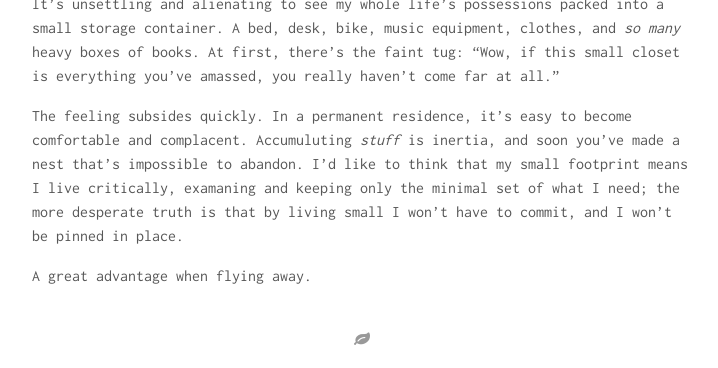
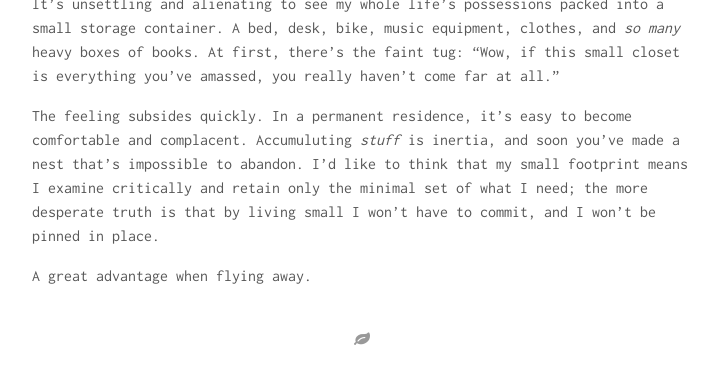
Before and after one commit to ajferrick/blog, a Jekyll site: the page built from _posts/2015-10-25-packing-and-storing.md, in a window 1280 px wide and 900 px high, scrolled down 645 px, cut to the strip 128-496 px from the top of the window. Shown: the whole strip, without its empty margins (278-996 px from the left). Built offline with Jekyll 4.4.1, drawn with Linux system fonts in a browser that asks for light colours; nearby versions of some CDN libraries; some of the changed text lies outside the part shown.

Commit message:
Some awkward wording. Not really pleased with this writing, overall.

```diff
--- a/_posts/2015-10-25-packing-and-storing.md
+++ b/_posts/2015-10-25-packing-and-storing.md
@@ -3,11 +3,11 @@ layout: post
 title: Packing and Storing
 ---
 
-[![](http://i.imgur.com/Q2deJHF.jpg)](http://i.imgur.com/Q2deJHF.jpg)
+![](http://i.imgur.com/Q2deJHF.jpg)
 
 It's unsettling and alienating to see my whole life's possessions packed into a small storage container. A bed, desk, bike, music equipment, clothes, and *so many* heavy boxes of books. At first, there's the faint tug: "Wow, if this small closet is everything you've amassed, you really haven't come far at all."
 
-The feeling subsides quickly. In a permanent residence, it's easy to become comfortable and complacent. Accumuluting *stuff* is inertia, and soon you've made a nest that's impossible to abandon. I'd like to think that my small footprint means I live critically, examaning and keeping only the minimal set of what I need; the more desperate truth is that by living small I won't have to commit, and I won't be pinned in place.
+The feeling subsides quickly. In a permanent residence, it's easy to become comfortable and complacent. Accumuluting *stuff* is inertia, and soon you've made a nest that's impossible to abandon. I'd like to think that my small footprint means I examine critically and retain only the minimal set of what I need; the more desperate truth is that by living small I won't have to commit, and I won't be pinned in place.
 
 A great advantage when flying away.
 
@@ -43,4 +43,4 @@ A collection of mostly office materials, to be hauled around in day-to-day work.
 - Fields Notes, Moleskin, and fine-point Sharpie pens
 - Passport, US State Dept.
 
-Toiletries, footwear, and [essential towels](http://hitchhikers.wikia.com/wiki/Towel) are inessential but fit nicely in that faux grid.
+Toiletries, footwear, and [essential towel](http://hitchhikers.wikia.com/wiki/Towel) weren't packed in that "work bag" but fit nicely in that faux grid.
```
Also changed, not shown: other parts of _posts/2015-10-25-packing-and-storing.md (+5 -5 lines).
